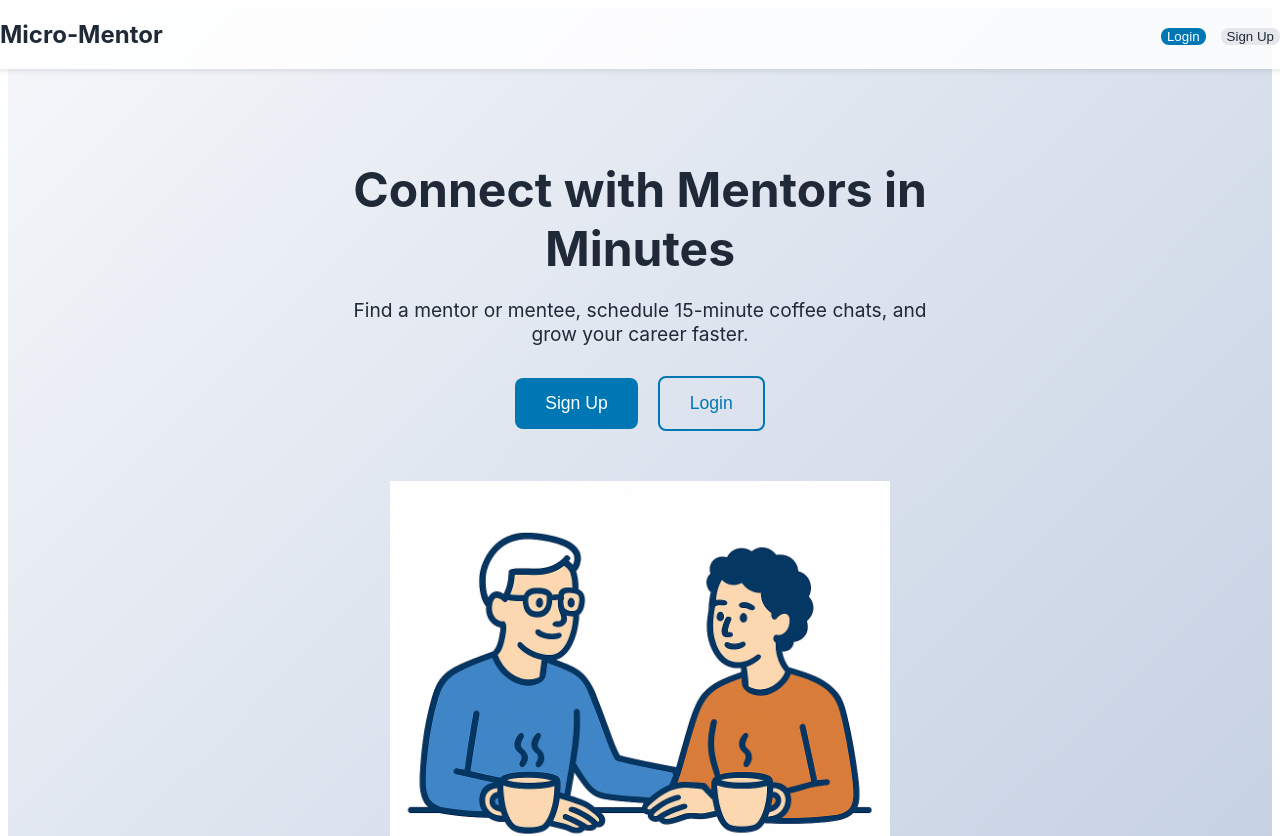
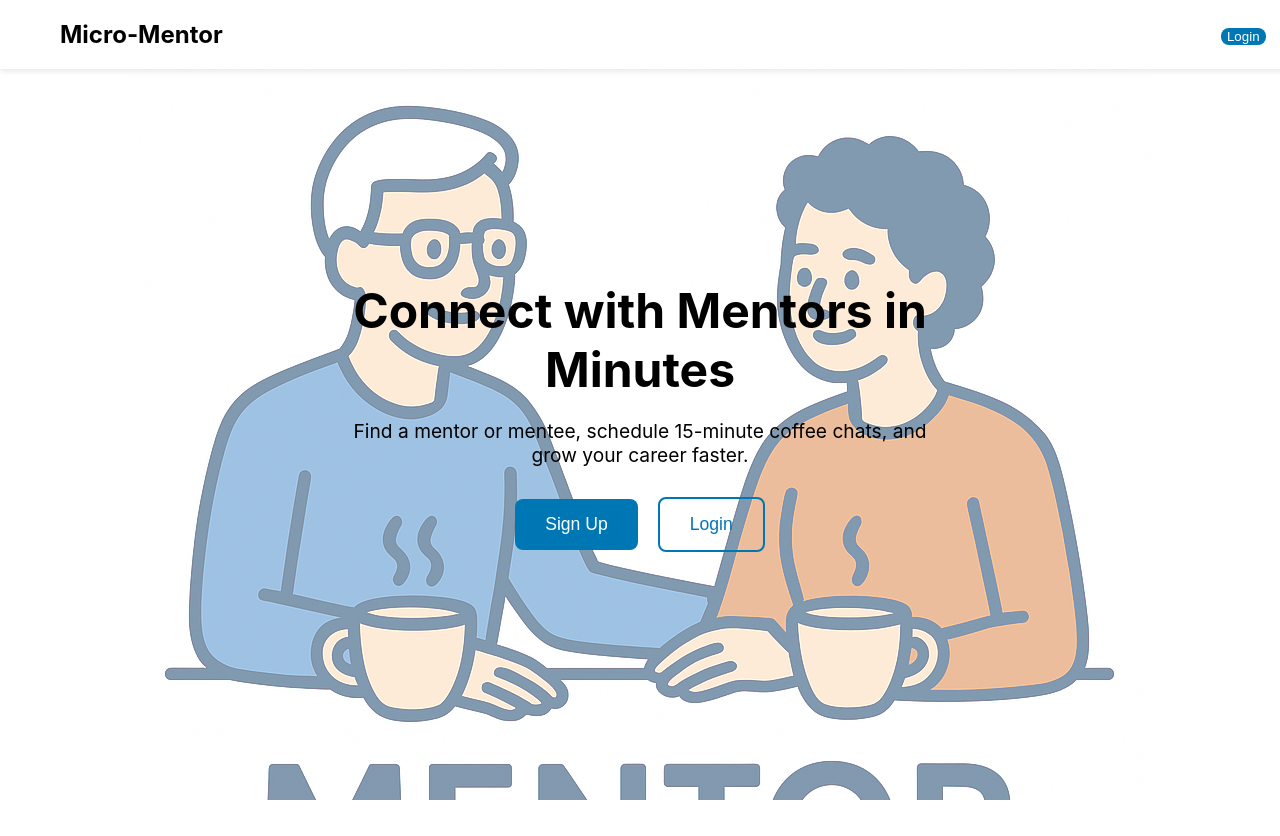
Before and after one commit to navinkanna/micro-mentorship-ui, an Angular app: page / in a window 1280 px wide. Shown: the top 836 px of the page. After the commit the page ends 800 px from the top, so only its background shows below. Built offline with nearby package versions, Linux system fonts and the light colour scheme.

Commit message:
Style Update

```diff
--- a/src/app/app.scss
+++ b/src/app/app.scss
@@ -0,0 +1,5 @@
+:host {
+    display: block;
+    width: 100%;
+    height: 100%;
+  }
--- a/src/app/pages/home-component/home-component.html
+++ b/src/app/pages/home-component/home-component.html
@@ -2,8 +2,8 @@
     <nav class="navbar">
       <div class="logo">Micro-Mentor</div>
       <div class="nav-links">
-        <button (click)="signup()" class="btn btn-primary">Login</button>
-        <button (click)="login()" class="btn btn-secondary">Sign Up</button>
+        <button (click)="login()" class="btn btn-primary">Login</button>
+        <button (click)="signup()" class="btn btn-primary">Sign Up</button>
       </div>
     </nav>
 
--- a/src/app/pages/home-component/home-component.scss
+++ b/src/app/pages/home-component/home-component.scss
@@ -1,11 +1,16 @@
 .home-hero {
+  position: relative;
+  min-height: 100vh;
+  height:100%;
+  width: 100%;
+  background-color: #ffffff;
+  font-family: 'Inter', sans-serif;
   display: flex;
   flex-direction: column;
   align-items: center;
-    font-family: 'Inter', sans-serif;
-    min-height: 100vh;
-    background: linear-gradient(135deg, #f5f7fa, #c3cfe2);
-    color: #1f2937;
+  justify-content: center;
+  text-align: center;
+  overflow: hidden; // hides scrollbars
 }
 
 .navbar {
@@ -14,10 +19,12 @@
   justify-content: space-between;
   padding: 20px 60px;
   align-items: center;
-    background-color: rgba(255, 255, 255, 0.85);
+  position: absolute;
+  top: 0;
+  left: 0;
+  z-index: 10;
+  background-color: rgba(255, 255, 255, 0.95);
   box-shadow: 0 2px 6px rgba(0,0,0,0.1);
-    position: fixed;
-    top: 0;
 }
 
 .navbar .logo {
@@ -30,9 +37,10 @@
 }
 
 .hero-content {
-    margin-top: 120px; // to offset fixed navbar
-    text-align: center;
+  position: relative;
+  z-index: 5;
   max-width: 600px;
+  padding: 20px;
 }
 
 .hero-content h1 {
@@ -79,8 +87,16 @@
   color: #0077b5;
 }
 
-  .hero-image img {
-    margin-top: 50px;
-    max-width: 500px;
+/* Full-screen background image behind content */
+.hero-image {
+  position: absolute;
+  top: 50%;
+  left: 50%;
   width: 100%;
+  height: 100%;
+  object-fit: cover; // scale image to cover container
+  transform: translate(-50%, -50%);
+  z-index: 1;
+  opacity: 0.5;
+  pointer-events: none;
 }
--- a/src/styles.scss
+++ b/src/styles.scss
@@ -1,4 +1,15 @@
 /* You can add global styles to this file, and also import other style files */
+/* Reset browser defaults */
+html, body {
+  margin: 0;
+  padding: 0;
+  width: 100%;
+  height: 100%;
+  overflow-x: hidden; /* prevents horizontal scrollbars */
+  overflow-y: hidden; /* prevents vertical scrollbars */
+  font-family: 'Inter', sans-serif;
+}
+
 .auth-container {
     max-width: 400px;
     margin: 100px auto;
```
Lines whose indentation alone changed are shown as unchanged.
